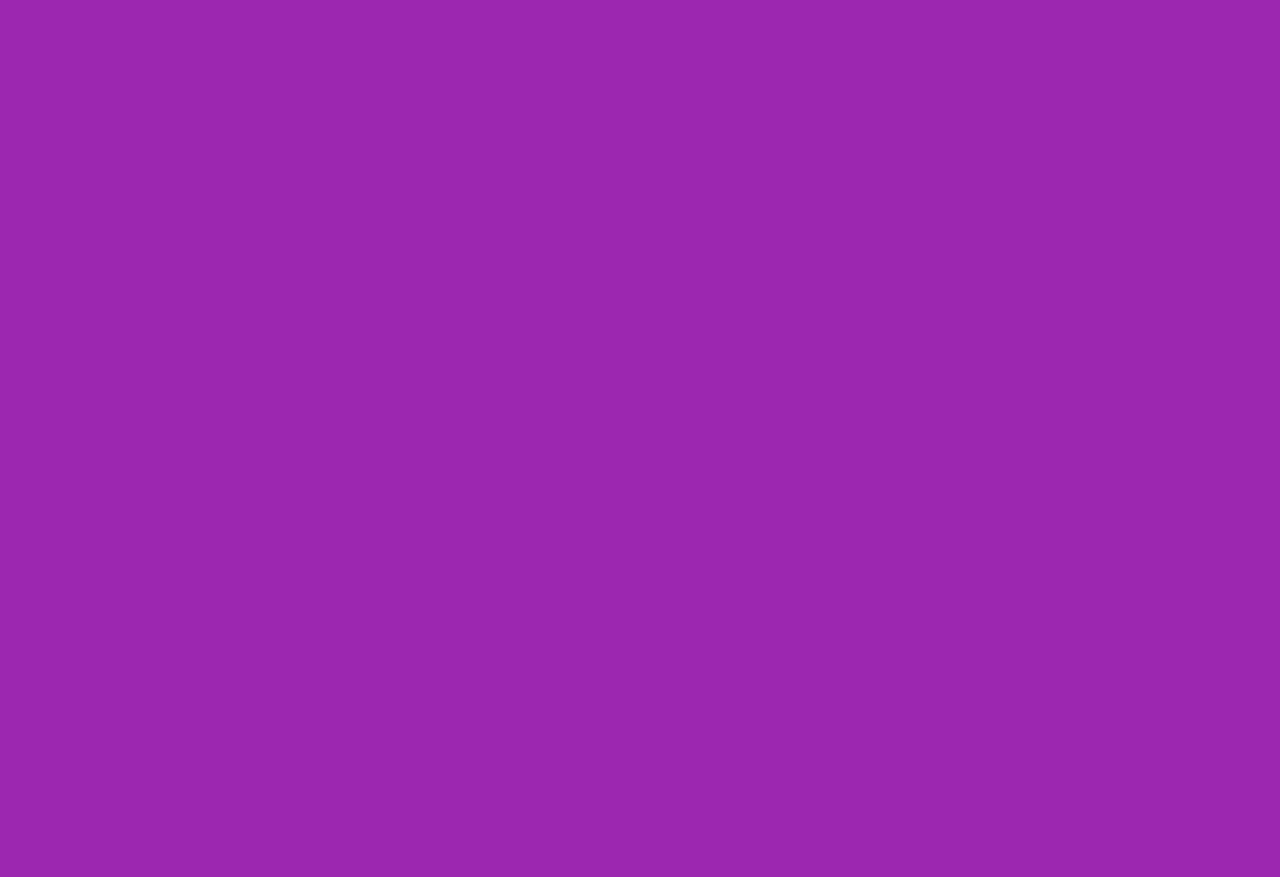
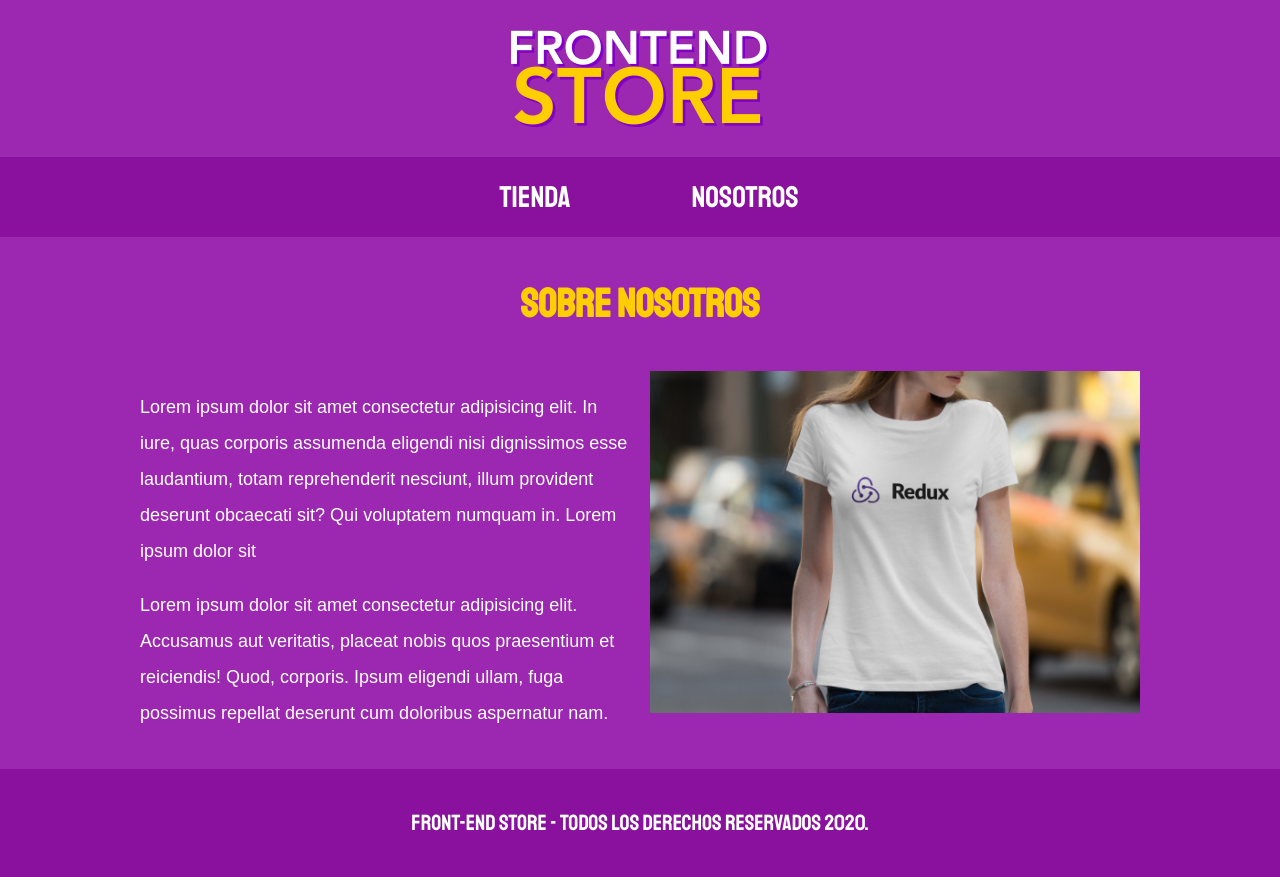
Before and after one commit to MarcoCarrillo/frontendStore, a plain HTML site: page producto.html in a window 1280 px wide. Before the commit the page ends 800 px from the top, so only its background shows below. Drawn offline with nearby package versions, Linux system fonts and the light colour scheme.

Commit message:
nosotros page

```diff
--- a/css/style.css
+++ b/css/style.css
@@ -27,6 +27,12 @@ h1 {
     text-align: center;
     font-size: 4rem;
     font-family: var(--fuentePrincipal);
+}
+
+p {
+    font-size: 1.8rem;
+    color: white;
+    font-family: Arial, Helvetica, sans-serif;
 }
 
 .contenedor {
@@ -129,3 +135,24 @@ img {
         grid-column: 2/4;
     }
 }
+
+@media (min-width: 768px) {
+    .contenedor-informacion {
+        display: grid;
+        grid-template-columns: repeat(2, 1fr);
+        column-gap: 2rem;
+    }
+}
+
+.footer {
+    background-color: var(--primarioOscuro);
+    padding: 1rem 0;
+    margin-top: 2rem;
+}
+
+.copyright {
+    font-family: var(--fuentePrincipal);
+    text-align: center;
+    color: white;
+    font-size: 2.2rem;
+}
--- a/producto.html
+++ b/producto.html
@@ -1,5 +1,6 @@
 <!DOCTYPE html>
 <html lang="en">
+
 <head>
     <meta charset="UTF-8">
     <meta name="viewport" content="width=device-width, initial-scale=1.0">
@@ -10,7 +11,42 @@
     <link rel="stylesheet" href="css/style.css">
 
 </head>
+
 <body>
 
+    <header class="header">
+        <img src="/img/logo.png" alt="logo">
+    </header>
+    <div class="barra">
+        <nav class="nav">
+            <a href="index.html">Tienda</a>
+            <a href="nosotros.html">Nosotros</a>
+        </nav>
+    </div>
+
+
+    <main class="contenedor">
+        <h1>Sobre Nosotros</h1>
+        <div class="contenedor-informacion">
+            <div class="texto-nosotros">
+                <p>
+                    Lorem ipsum dolor sit amet consectetur adipisicing elit. In iure, quas corporis assumenda eligendi nisi dignissimos esse laudantium, totam reprehenderit nesciunt, illum provident deserunt obcaecati sit? Qui voluptatem numquam in. Lorem ipsum dolor sit
+                </p>
+                <p>
+                    Lorem ipsum dolor sit amet consectetur adipisicing elit. Accusamus aut veritatis, placeat nobis quos praesentium et reiciendis! Quod, corporis. Ipsum eligendi ullam, fuga possimus repellat deserunt cum doloribus aspernatur nam.
+                </p>
+            </div>
+            <img src="img/nosotros.jpg" alt="imagen nosotros">
+
+        </div>
+    </main>
+
+
+
+    <footer class="footer">
+        <p class="copyright">Front-End Store - Todos los Derechos Reservados 2020. </p>
+    </footer>
+
 </body>
+
 </html>
```
Also changed, not shown: index.html (+2 -2 lines), nosotros.html (+16 -0 lines).
